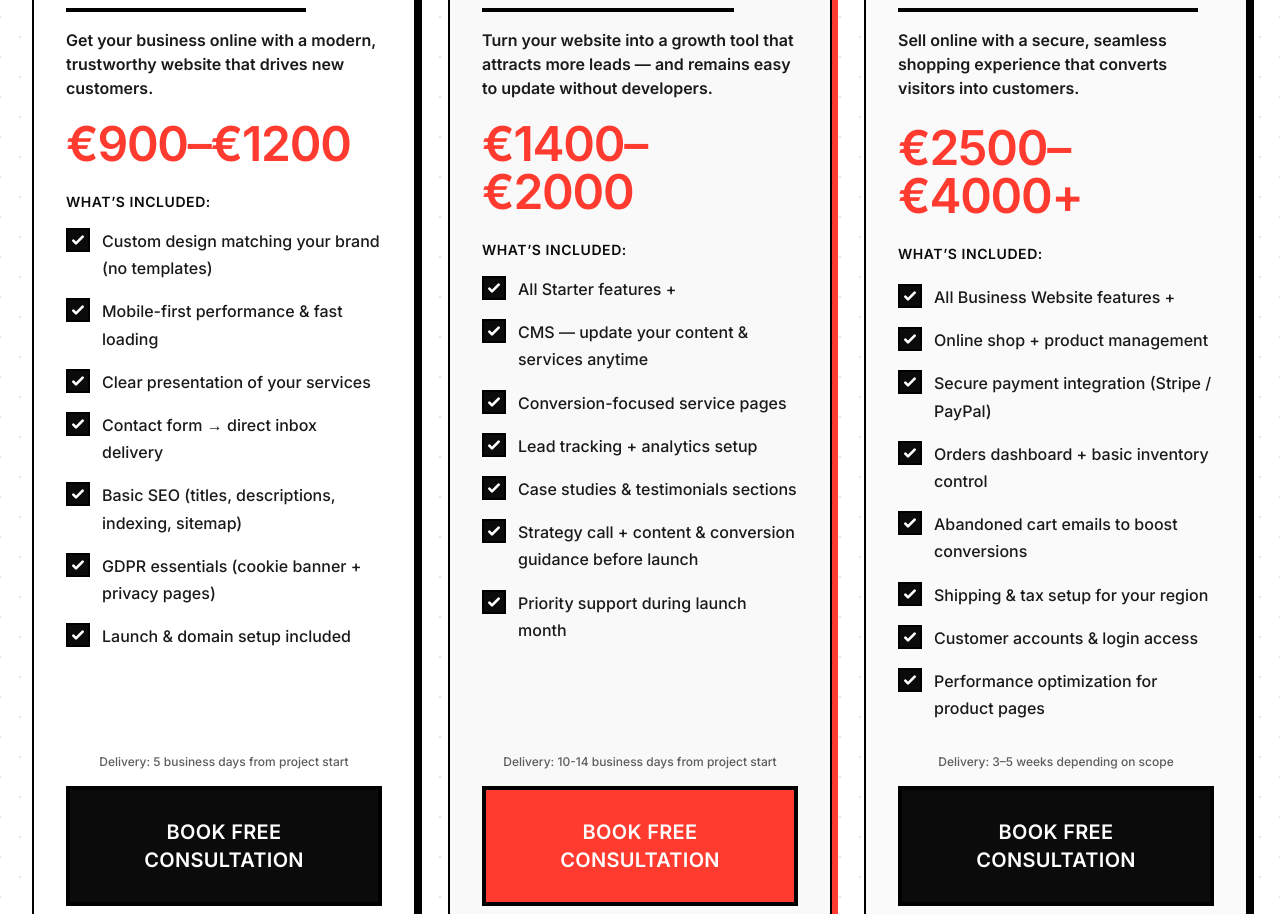
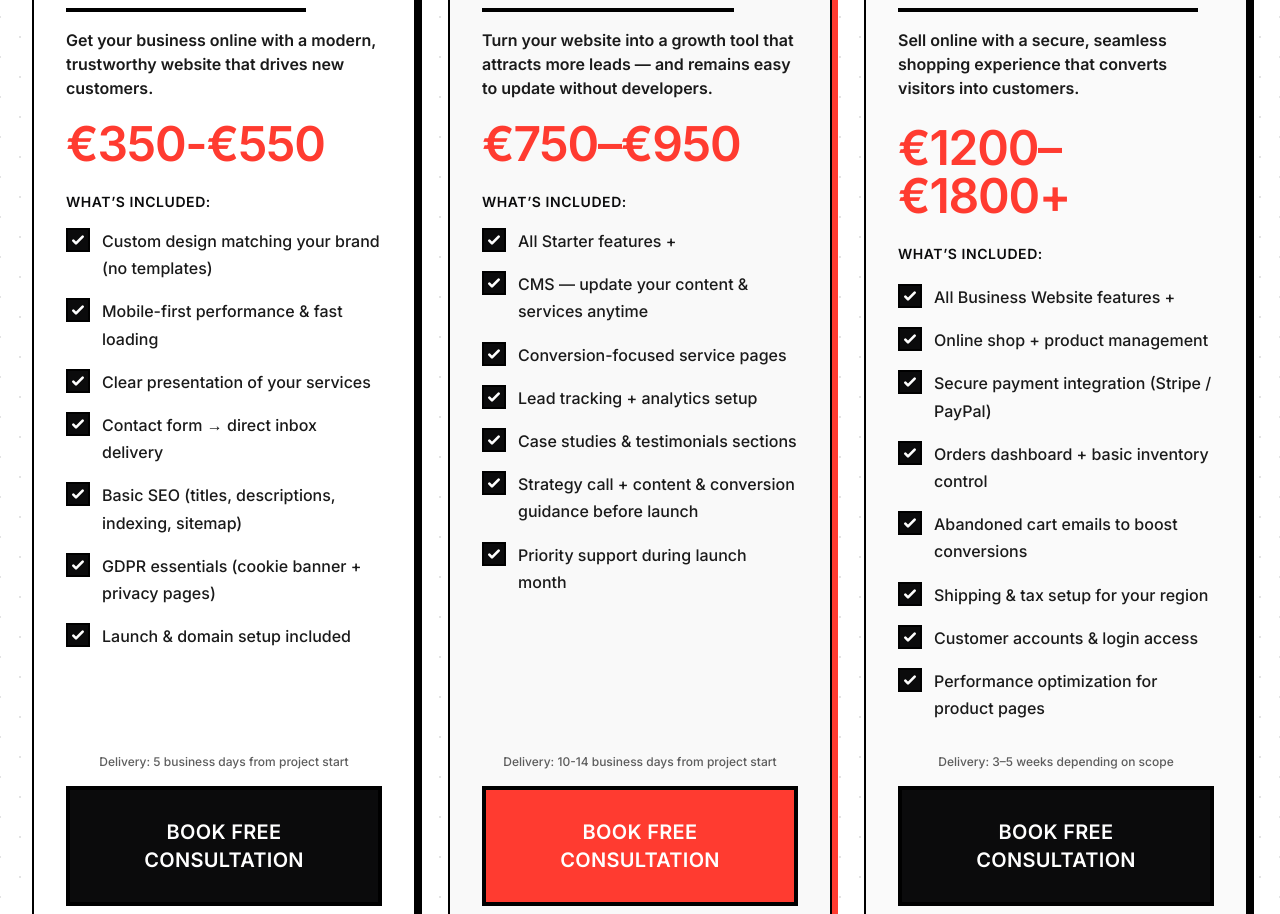
Before and after one commit to Sonnchuu/nexonic-studio, a React (Vite) app: page / in a window 1280 px wide. Shown: the part 2406-3320 px from the top of the page. Built offline with nearby package versions, Linux system fonts and the light colour scheme; no server answers.

Commit message:
fixing prices

```diff
--- a/src/components/Pricing.jsx
+++ b/src/components/Pricing.jsx
@@ -4,7 +4,7 @@ import { motion as Motion } from 'framer-motion';
 const packages = [
   {
     name: 'STARTER WEBSITE',
-    price: '€900–€1200',
+    price: '€350-€550',
     description: 'Get your business online with a modern, trustworthy website that drives new customers.',
     features: [
       'Custom design matching your brand (no templates)',
@@ -20,7 +20,7 @@ const packages = [
   },
   {
     name: 'BUSINESS WEBSITE',
-    price: '€1400–€2000',
+    price: '€750–€950',
     description: 'Turn your website into a growth tool that attracts more leads — and remains easy to update without developers.',
     features: [
       'All Starter features +',
@@ -36,7 +36,7 @@ const packages = [
   },
   {
     name: 'E-COMMERCE WEBSITE',
-    price: '€2500–€4000+',
+    price: '€1200–€1800+',
     description: 'Sell online with a secure, seamless shopping experience that converts visitors into customers.',
     features: [
       'All Business Website features +',
```
